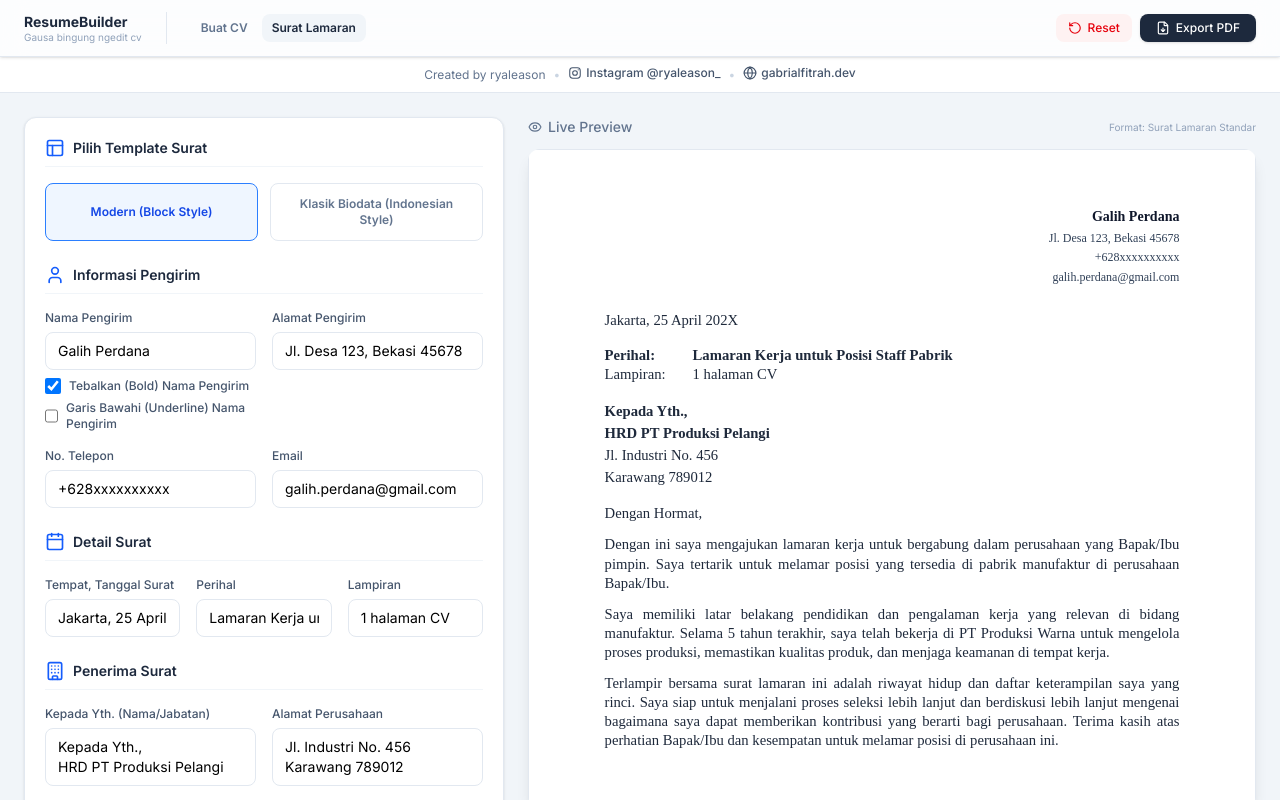
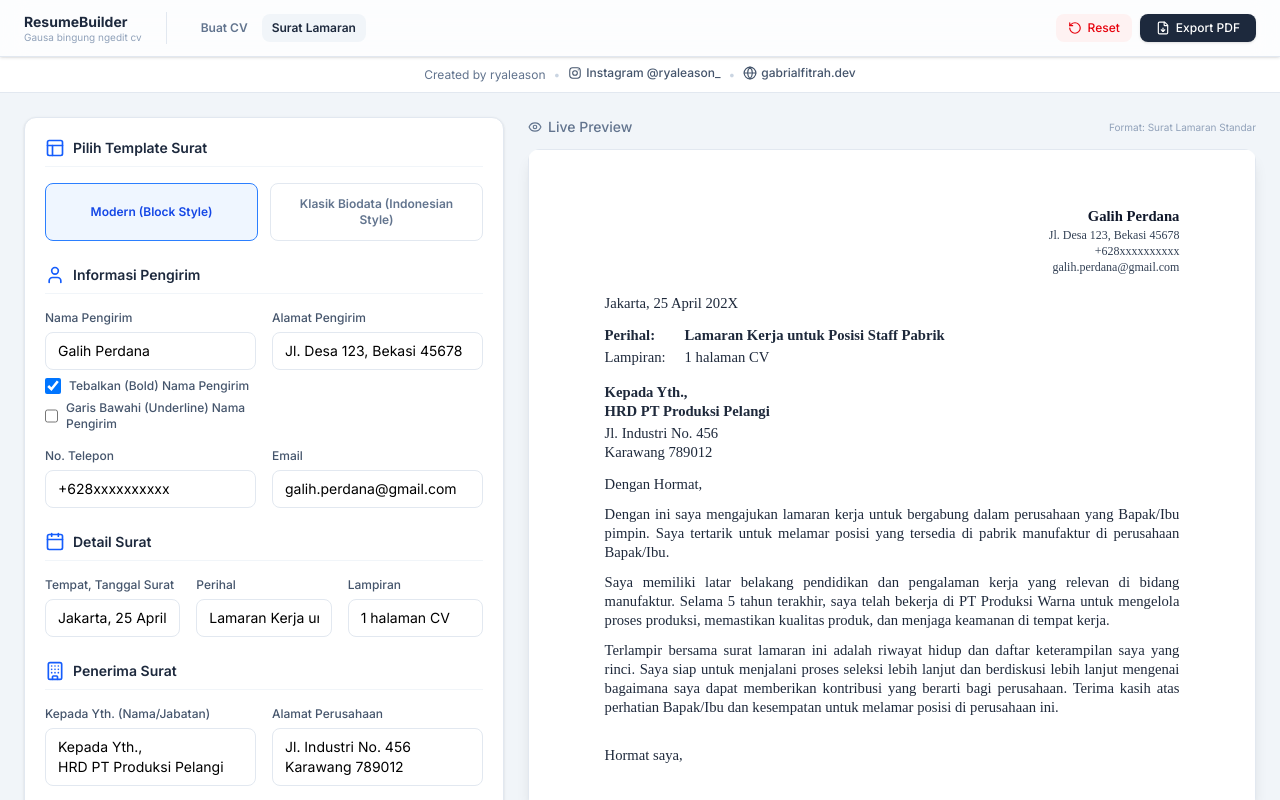
Before and after one commit to ryaleason/generate-cv, a React (Vite) app: page / in a window 1280 px wide. Both pictures are taken after a click on the button "Surat Lamaran". Shown: the top 800 px of the page. Built offline with nearby package versions, Linux system fonts and the light colour scheme; what @react-pdf/renderer would draw is missing.

Commit message:
style: update layout and styles for Cover Letter PDF and preview components

```diff
--- a/src/components/pdf/CoverLetterPDFDocument.jsx
+++ b/src/components/pdf/CoverLetterPDFDocument.jsx
@@ -29,7 +29,9 @@ const styles = StyleSheet.create({
     marginBottom: 10,
   },
   dateContainerRight: {
-    alignItems: 'flex-end',
+    alignItems: 'flex-start',
+    marginLeft: 'auto',
+    width: 135,
     marginBottom: 10,
   },
   // Subject & Enclosure row
@@ -118,7 +120,7 @@ const styles = StyleSheet.create({
   closingContainerRight: {
     marginTop: 14,
     marginLeft: 'auto',
-    width: 150,
+    width: 140,
   },
   closingSalutation: {
     marginBottom: 4,
--- a/src/components/preview/CoverLetterPreview.jsx
+++ b/src/components/preview/CoverLetterPreview.jsx
@@ -1,4 +1,32 @@
 import useCoverLetterStore from '../../store/useCoverLetterStore'
+
+// Keep these values in PDF points. They intentionally mirror
+// CoverLetterPDFDocument's StyleSheet so the browser preview has the same
+// line breaks, spacing, and column positions as the exported document.
+const pdfLayout = {
+  senderContainer: { textAlign: 'right', marginBottom: '14pt' },
+  senderName: { fontSize: '11pt', fontWeight: 700, color: '#0f172a', marginBottom: '2pt' },
+  senderDetail: { fontSize: '9pt', color: '#334155', lineHeight: 1.3 },
+  date: { marginBottom: '10pt' },
+  meta: { marginBottom: '10pt' },
+  metaRow: { display: 'flex', marginBottom: '2pt' },
+  metaLabel: { width: '60pt', flexShrink: 0 },
+  recipient: { marginBottom: '10pt' },
+  recipientName: { marginBottom: '2pt' },
+  salutation: { marginBottom: '8pt' },
+  paragraph: { textAlign: 'justify', marginBottom: '8pt' },
+  biodata: { marginBottom: '10pt' },
+  biodataRow: { display: 'grid', gridTemplateColumns: '140pt 10pt minmax(0, 1fr)', paddingLeft: '12pt', marginBottom: '2pt' },
+  attachmentList: { marginBottom: '10pt' },
+  attachmentRow: { display: 'flex', paddingLeft: '16pt', marginBottom: '2pt' },
+  attachmentNumber: { width: '16pt', flexShrink: 0 },
+  closingLeft: { marginTop: '14pt' },
+  closingRight: { marginTop: '14pt', marginLeft: 'auto', width: '135pt' },
+  closingSalutation: { marginBottom: '4pt' },
+  signature: { width: '110pt', height: '45pt', objectFit: 'contain', margin: '4pt 0' },
+  signaturePlaceholder: { height: '45pt' },
+  signatureName: { marginTop: '4pt' },
+}
 
 export default function CoverLetterPreview() {
   const { coverLetterInfo } = useCoverLetterStore()
@@ -105,90 +133,78 @@ export default function CoverLetterPreview() {
         // ================= TEMPLATE KLASIK BIODATA =================
         <div className="flex flex-col h-full">
           {/* Date (Aligned Top Right) */}
-          {letterDate && <div className="text-right mb-4">{letterDate}</div>}
+          {letterDate && <div style={{ ...pdfLayout.date, marginLeft: 'auto', width: '105pt' }}>{letterDate}</div>}
 
           {/* Hal / Perihal (Left Aligned) */}
           {letterSubject && (
-            <div className="mb-4 flex gap-2">
-              <span className="font-bold shrink-0">Hal:</span>
+            <div style={pdfLayout.meta}>
+              <div style={pdfLayout.metaRow}>
+              <span style={{ ...pdfLayout.metaLabel, fontWeight: 700 }}>Hal:</span>
               <span>{letterSubject}</span>
+              </div>
             </div>
           )}
 
           {/* Recipient Details */}
           {(recipientName || recipientAddress) && (
-            <div className="mb-4 leading-normal">
-              {recipientName && <div className={boldRecipientName !== false ? 'font-semibold' : ''}>{renderNewLines(recipientName)}</div>}
+            <div style={pdfLayout.recipient}>
+              {recipientName && <div style={{ ...pdfLayout.recipientName, fontWeight: boldRecipientName !== false ? 700 : 400 }}>{renderNewLines(recipientName)}</div>}
               {recipientAddress && <div>{renderNewLines(recipientAddress)}</div>}
             </div>
           )}
 
           {/* Salutation */}
-          {salutation && <div className="mb-3">{salutation}</div>}
+          {salutation && <div style={pdfLayout.salutation}>{salutation}</div>}
 
           {/* Body Paragraph 1 (Opening) */}
-          {bodyParagraph1 && <p className="text-justify mb-3">{bodyParagraph1}</p>}
+          {bodyParagraph1 && <p style={pdfLayout.paragraph}>{bodyParagraph1}</p>}
 
           {/* Body Paragraph 2 (Intro to Biodata) */}
-          {bodyParagraph2 && <p className="text-justify mb-2">{bodyParagraph2}</p>}
+          {bodyParagraph2 && <p style={pdfLayout.paragraph}>{bodyParagraph2}</p>}
 
           {/* Biodata Block (Colons aligned) */}
           {hasBiodata && (
-            <div className="grid grid-cols-[160px_10px_1fr] gap-x-1 gap-y-0.5 mb-3 pl-4 leading-normal">
+            <div style={pdfLayout.biodata}>
               {senderName && (
-                <>
-                  <div className="text-slate-700">Nama</div>
-                  <div className="text-slate-700">:</div>
-                  <div className={`text-slate-900 ${boldSenderName !== false ? 'font-bold' : ''}`}>{senderName}</div>
-                </>
+                <div style={pdfLayout.biodataRow}>
+                  <div style={{ color: '#334155' }}>Nama</div><div style={{ color: '#334155' }}>:</div><div style={{ color: '#0f172a', fontWeight: boldSenderName !== false ? 700 : 400 }}>{senderName}</div>
+                </div>
               )}
 
               {birthPlaceDate && (
-                <>
-                  <div className="text-slate-700">Tempat, Tanggal Lahir</div>
-                  <div className="text-slate-700">:</div>
-                  <div className="text-slate-900">{birthPlaceDate}</div>
-                </>
+                <div style={pdfLayout.biodataRow}>
+                  <div style={{ color: '#334155' }}>Tempat, Tanggal Lahir</div><div style={{ color: '#334155' }}>:</div><div style={{ color: '#0f172a' }}>{birthPlaceDate}</div>
+                </div>
               )}
 
               {gender && (
-                <>
-                  <div className="text-slate-700">Jenis Kelamin</div>
-                  <div className="text-slate-700">:</div>
-                  <div className="text-slate-900">{gender}</div>
-                </>
+                <div style={pdfLayout.biodataRow}>
+                  <div style={{ color: '#334155' }}>Jenis Kelamin</div><div style={{ color: '#334155' }}>:</div><div style={{ color: '#0f172a' }}>{gender}</div>
+                </div>
               )}
 
               {senderAddress && (
-                <>
-                  <div className="text-slate-700">Alamat</div>
-                  <div className="text-slate-700">:</div>
-                  <div className="text-slate-900">{senderAddress}</div>
-                </>
+                <div style={pdfLayout.biodataRow}>
+                  <div style={{ color: '#334155' }}>Alamat</div><div style={{ color: '#334155' }}>:</div><div style={{ color: '#0f172a' }}>{senderAddress}</div>
+                </div>
               )}
 
               {lastEducation && (
-                <>
-                  <div className="text-slate-700">Pendidikan Terakhir</div>
-                  <div className="text-slate-700">:</div>
-                  <div className="text-slate-900">{lastEducation}</div>
-                </>
+                <div style={pdfLayout.biodataRow}>
+                  <div style={{ color: '#334155' }}>Pendidikan Terakhir</div><div style={{ color: '#334155' }}>:</div><div style={{ color: '#0f172a' }}>{lastEducation}</div>
+                </div>
               )}
 
               {senderPhone && (
-                <>
-                  <div className="text-slate-700">Nomor Handphone</div>
-                  <div className="text-slate-700">:</div>
-                  <div className="text-slate-900">{senderPhone}</div>
-                </>
+                <div style={pdfLayout.biodataRow}>
+                  <div style={{ color: '#334155' }}>Nomor Handphone</div><div style={{ color: '#334155' }}>:</div><div style={{ color: '#0f172a' }}>{senderPhone}</div>
+                </div>
               )}
 
               {senderEmail && (
-                <>
-                  <div className="text-slate-700">Email</div>
-                  <div className="text-slate-700">:</div>
-                  <div className="text-slate-900">{senderEmail}</div>
-                </>
+                <div style={pdfLayout.biodataRow}>
+                  <div style={{ color: '#334155' }}>Email</div><div style={{ color: '#334155' }}>:</div><div style={{ color: '#0f172a' }}>{senderEmail}</div>
+                </div>
               )}
             </div>
           )}
@@ -196,69 +212,68 @@ export default function CoverLetterPreview() {
           {/* Transition text before Attachments */}
           {attachmentList.length > 0 && (
             <>
-              <p className="mb-2 text-justify">
+              <p style={pdfLayout.paragraph}>
                 Untuk melengkapi beberapa data yang diperlukan sebagai persyaratan administrasi dan juga sebagai bahan pertimbangan Bapak/Ibu, saya lampirkan juga kelengkapan data diri sebagai berikut :
               </p>
 
               {/* Attachments List */}
-              <ol className="list-decimal pl-6 mb-3 space-y-0.5">
+              <div style={pdfLayout.attachmentList}>
                 {attachmentList.map((item, idx) => (
-                  <li key={idx} className="text-slate-800">
-                    {item}
-                  </li>
+                  <div key={idx} style={pdfLayout.attachmentRow}>
+                    <span style={{ ...pdfLayout.attachmentNumber, color: '#334155' }}>{idx + 1}.</span><span style={{ color: '#334155' }}>{item}</span>
+                  </div>
                 ))}
-              </ol>
+              </div>
             </>
           )}
 
           {/* Body Paragraph 3 (Closing sentence) */}
-          {bodyParagraph3 && <p className="text-justify mb-4">{bodyParagraph3}</p>}
+          {bodyParagraph3 && <p style={pdfLayout.paragraph}>{bodyParagraph3}</p>}
 
           {/* Closing & Signature (Bottom Right Aligned) */}
-          <div className="mt-4 ml-auto text-left w-[150px]">
-            {closingSalutation && <p className="mb-1">{closingSalutation}</p>}
+          <div style={pdfLayout.closingRight} style={{ marginLeft: 'auto', width: '110pt'}}>
+            {closingSalutation && <p style={pdfLayout.closingSalutation}>{closingSalutation}</p>}
 
             {showSignature && signatureImage ? (
-              <div className="my-1.5 h-[50px] flex items-center justify-start">
+              <div style={{ ...pdfLayout.signature, display: 'flex', alignItems: 'center' }}>
                 <img
                   src={signatureImage}
                   alt="Signature"
-                  className="max-h-[45px] max-w-[140px] object-contain"
-                  style={{ mixBlendMode: 'multiply' }}
+                  style={pdfLayout.signature}
                 />
               </div>
             ) : (
-              <div className="h-[50px]" />
+              <div style={pdfLayout.signaturePlaceholder} />
             )}
 
-            {senderName && <p className={`${boldSenderName !== false ? 'font-bold' : ''} ${underlineSenderName ? 'underline' : ''}`}>({senderName})</p>}
+            {senderName && <p style={{ ...pdfLayout.signatureName, fontWeight: boldSenderName !== false ? 700 : 400, textDecoration: underlineSenderName ? 'underline' : 'none' }}>({senderName})</p>}
           </div>
         </div>
       ) : (
         // ================= TEMPLATE MODERN/BLOCK STYLE =================
         <div className="flex flex-col h-full">
           {/* Header / Sender Info (Aligned Top Right) */}
-          <div className="text-right mb-6">
-            {senderName && <h1 className="text-sm font-bold text-slate-900 mb-0.5">{senderName}</h1>}
-            {senderAddress && <p className="text-slate-700 text-xs leading-relaxed">{senderAddress}</p>}
-            {senderPhone && <p className="text-slate-700 text-xs leading-relaxed">{senderPhone}</p>}
-            {senderEmail && <p className="text-slate-700 text-xs leading-relaxed">{senderEmail}</p>}
+          <div style={pdfLayout.senderContainer}>
+            {senderName && <h1 style={pdfLayout.senderName}>{senderName}</h1>}
+            {senderAddress && <p style={pdfLayout.senderDetail}>{senderAddress}</p>}
+            {senderPhone && <p style={pdfLayout.senderDetail}>{senderPhone}</p>}
+            {senderEmail && <p style={pdfLayout.senderDetail}>{senderEmail}</p>}
           </div>
 
           {/* Date (Left Aligned) */}
-          {letterDate && <div className="mb-4">{letterDate}</div>}
+          {letterDate && <div style={pdfLayout.date}>{letterDate}</div>}
 
           {/* Subject & Enclosure (Left Aligned) */}
-          <div className="mb-4">
+          <div style={pdfLayout.meta}>
             {letterSubject && (
-              <div className="flex gap-2">
-                <span className="w-20 font-bold shrink-0">Perihal:</span>
-                <span className="font-bold">{letterSubject}</span>
+              <div style={pdfLayout.metaRow}>
+                <span style={{ ...pdfLayout.metaLabel, fontWeight: 700 }}>Perihal:</span>
+                <span style={{ fontWeight: 700 }}>{letterSubject}</span>
               </div>
             )}
             {letterEnclosure && (
-              <div className="flex gap-2">
-                <span className="w-20 shrink-0">Lampiran:</span>
+              <div style={pdfLayout.metaRow}>
+                <span style={pdfLayout.metaLabel}>Lampiran:</span>
                 <span>{letterEnclosure}</span>
               </div>
             )}
@@ -266,40 +281,37 @@ export default function CoverLetterPreview() {
 
           {/* Recipient Details */}
           {(recipientName || recipientAddress) && (
-            <div className="mb-4 leading-normal">
-              {recipientName && <div className={boldRecipientName !== false ? 'font-semibold' : ''}>{renderNewLines(recipientName)}</div>}
+            <div style={pdfLayout.recipient}>
+              {recipientName && <div style={{ ...pdfLayout.recipientName, fontWeight: boldRecipientName !== false ? 700 : 400 }}>{renderNewLines(recipientName)}</div>}
               {recipientAddress && <div>{renderNewLines(recipientAddress)}</div>}
             </div>
           )}
 
           {/* Salutation */}
-          {salutation && <div className="mb-3">{salutation}</div>}
+          {salutation && <div style={pdfLayout.salutation}>{salutation}</div>}
 
           {/* Body Paragraphs */}
-          <div className="space-y-3 mb-6 text-justify">
-            {bodyParagraph1 && <p>{bodyParagraph1}</p>}
-            {bodyParagraph2 && <p>{bodyParagraph2}</p>}
-            {bodyParagraph3 && <p>{bodyParagraph3}</p>}
-          </div>
+          {bodyParagraph1 && <p style={pdfLayout.paragraph}>{bodyParagraph1}</p>}
+          {bodyParagraph2 && <p style={pdfLayout.paragraph}>{bodyParagraph2}</p>}
+          {bodyParagraph3 && <p style={pdfLayout.paragraph}>{bodyParagraph3}</p>}
 
           {/* Closing & Signature */}
-          <div className="mt-4 pt-2">
-            {closingSalutation && <p className="mb-1">{closingSalutation}</p>}
+          <div style={pdfLayout.closingLeft}>
+            {closingSalutation && <p style={pdfLayout.closingSalutation}>{closingSalutation}</p>}
 
             {showSignature && signatureImage ? (
-              <div className="my-1.5 h-[50px] flex items-center justify-start">
+              <div style={{ ...pdfLayout.signature, display: 'flex', alignItems: 'center' }}>
                 <img
                   src={signatureImage}
                   alt="Signature"
-                  className="max-h-[45px] max-w-[140px] object-contain"
-                  style={{ mixBlendMode: 'multiply' }}
+                  style={pdfLayout.signature}
                 />
               </div>
             ) : (
-              <div className="h-[50px]" />
+              <div style={pdfLayout.signaturePlaceholder} />
             )}
 
-            {senderName && <p className={`${boldSenderName !== false ? 'font-bold' : ''} ${underlineSenderName ? 'underline' : ''}`}>{senderName}</p>}
+            {senderName && <p style={{ ...pdfLayout.signatureName, fontWeight: boldSenderName !== false ? 700 : 400, textDecoration: underlineSenderName ? 'underline' : 'none' }}>{senderName}</p>}
           </div>
         </div>
       )}
```
